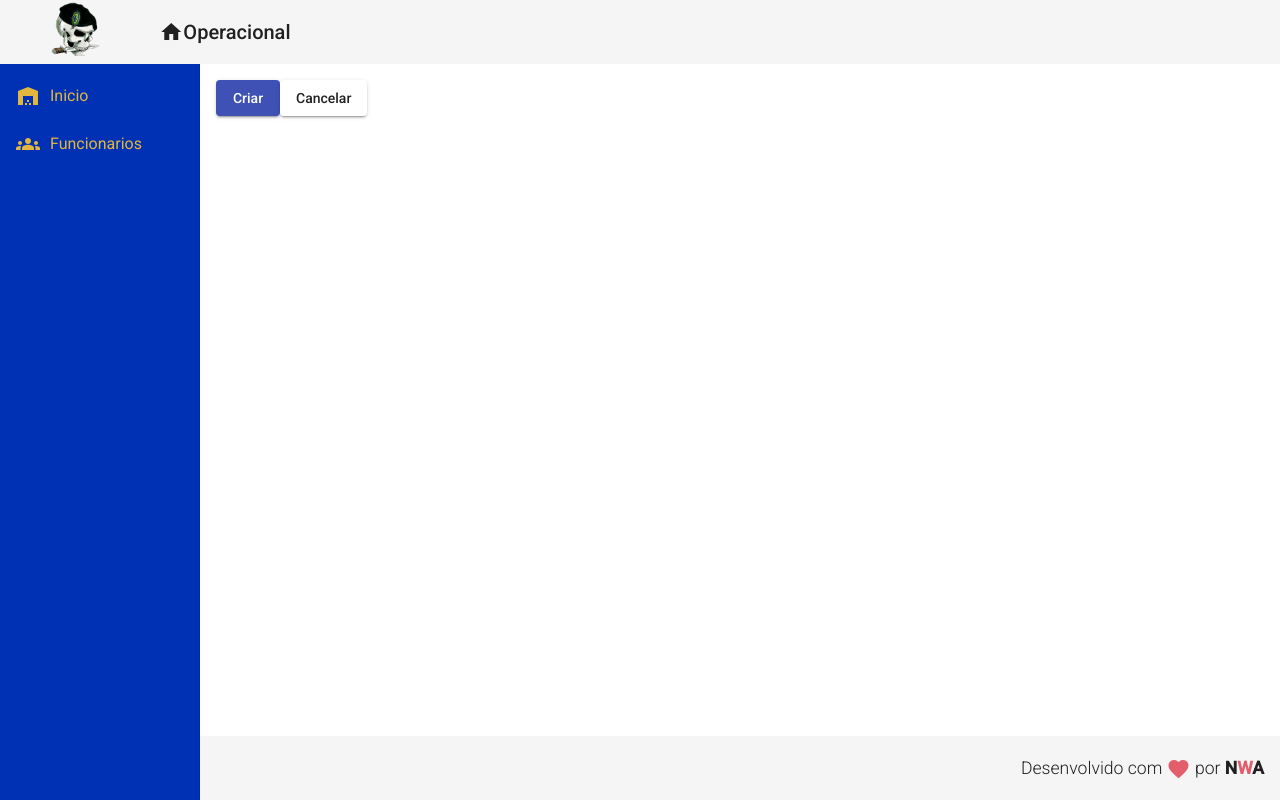
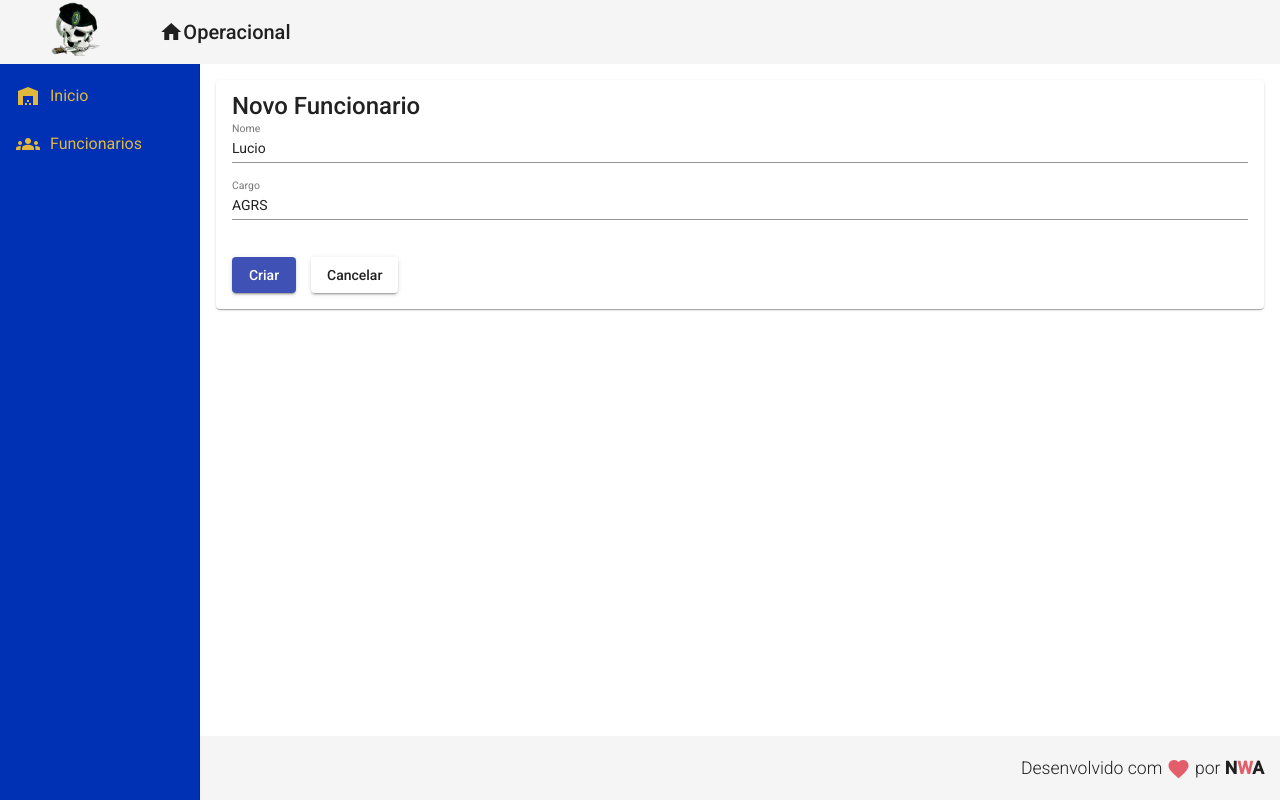
Before and after one commit to luciocarvalho10/operacional, an Angular app in the folder frontend/: page /funcionario/criar in a window 1280 px wide. Built offline with nearby package versions, Linux system fonts and the light colour scheme.

Commit message:
formulario criar funcionario

```diff
--- a/frontend/src/app/components/funcionario/funcionario-create/funcionario-create.component.css
+++ b/frontend/src/app/components/funcionario/funcionario-create/funcionario-create.component.css
@@ -0,0 +1,8 @@
+form {
+  display: flex;
+  flex-direction: column;
+}
+
+button {
+  margin: 20px 15px 0px 0px;
+}
--- a/frontend/src/app/components/funcionario/funcionario-create/funcionario-create.component.html
+++ b/frontend/src/app/components/funcionario/funcionario-create/funcionario-create.component.html
@@ -1,3 +1,23 @@
+<mat-card>
+  <mat-card-title>Novo Funcionario</mat-card-title>
+  <form>
+    <mat-form-field>
+      <input
+        matInput
+        placeholder="Nome"
+        [(ngModel)]="funcionario.nome"
+        name="name"
+      >
+    </mat-form-field>
+    <mat-form-field>
+      <input
+        matInput
+        placeholder="Cargo"
+        [(ngModel)]="funcionario.cargo"
+        name="cargo"
+      >
+    </mat-form-field>
+  </form>
   <button mat-raised-button (click)="createFuncionario()" color="primary">
     Criar
   </button>
@@ -5,3 +25,4 @@
   <button mat-raised-button (click)="cancel()" color="secondary">
     Cancelar
   </button>
+</mat-card>
```
Also changed, not shown: frontend/src/app/app.module.ts (+8 -2 lines). Lines whose indentation alone changed are shown as unchanged.
